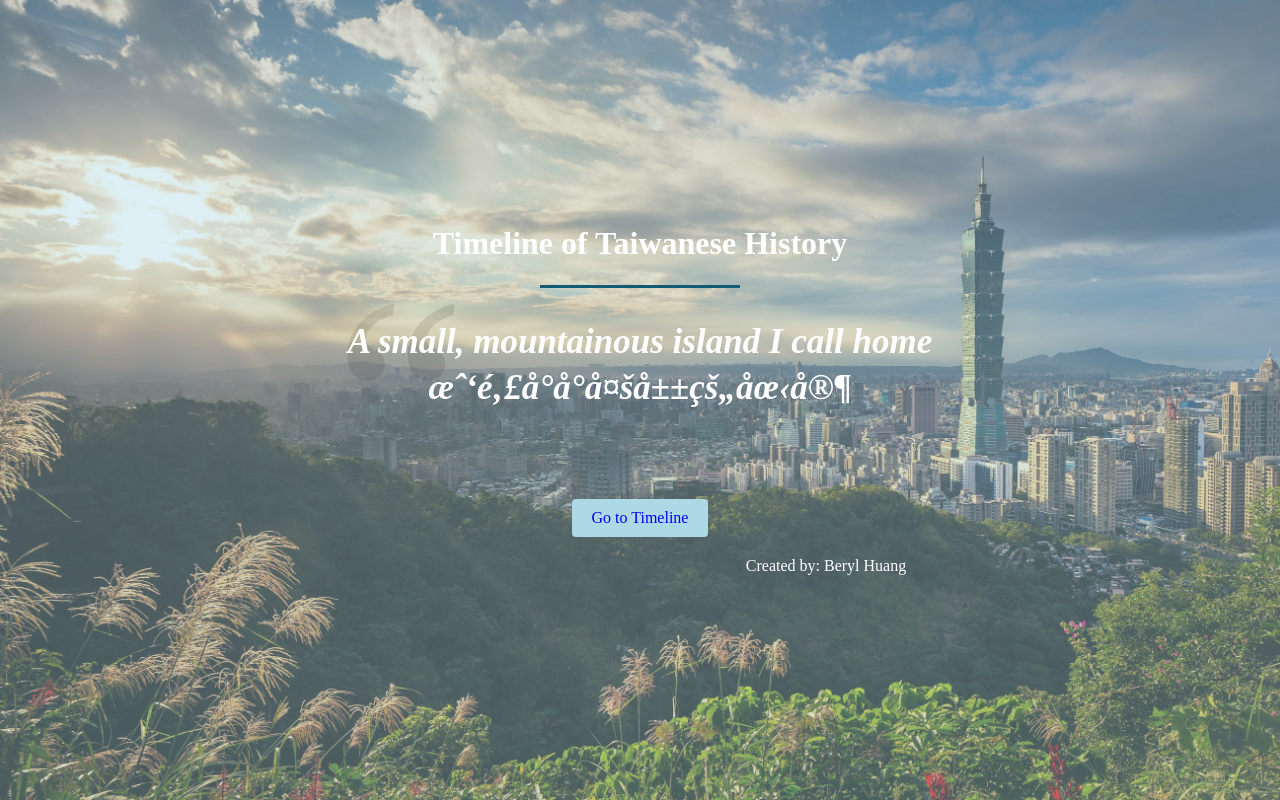
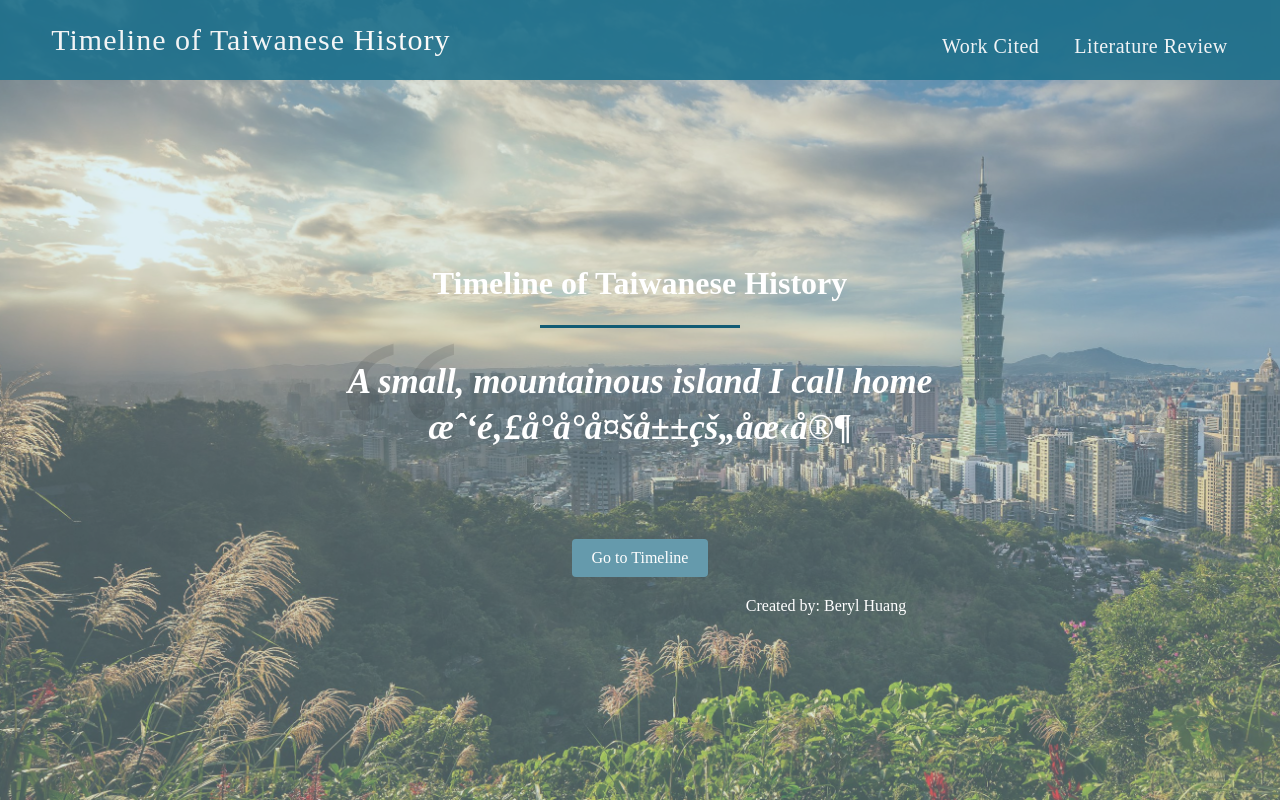
Before and after one commit to Beryl-code/Taiwan-History-Timeline, a plain HTML site: page MP3/index copy.html in a window 1280 px wide. Drawn offline with Linux system fonts and the light colour scheme; a web font is replaced by a local one.

Commit message:
Add files via upload

```diff
--- a/MP3/index copy.html
+++ b/MP3/index copy.html
@@ -15,6 +15,17 @@
         <link href="https://cdnjs.cloudflare.com/ajax/libs/font-awesome/5.15.4/css/all.min.css" rel="stylesheet">
     </head>
     <body>
+        <header class="header1">
+            <div class="wrapper">
+                <div class="logo">
+                    <a href="index copy.html">Timeline of Taiwanese History</a>
+                </div>
+                <nav class="nav1">
+                    <a href="Work Cited.docx">Work Cited</a>
+                    <a href="Literature Review.docx">Literature Review</a>
+                </nav>
+            </div>
+        </header>
         <div class="information-page">
             <h1 class="title">Timeline of Taiwanese History</h1>
 
--- a/MP3/styles/style.css
+++ b/MP3/styles/style.css
@@ -12,6 +12,15 @@ body{
 .wrapper{
     width:92%;
     margin: 0 auto;
+    z-index: 100;
+}
+.header1{
+    height: 80px;
+    width: 100%;
+    background: rgb(29, 112, 140);
+    opacity: .9;
+    position: absolute;
+    top: 0;
     z-index: 100;
 }
 header{
@@ -37,22 +46,31 @@ small {
 }
 .logo a{
     text-decoration: none;
+    color: white;
+    letter-spacing: 1px;
     font-size: 30px;
-    color: white;
-    letter-spacing: 4px;
+    line-height: 80px;
 }
+
+.nav1{
+    float: right;
+    margin-top: -50px;
+}
+
 nav{
     float: right;
-    line-height: 82px;
+    margin-top: 30px;
 }
+
 nav a{
     text-decoration: none;
-    letter-spacing: 4px;
+    letter-spacing: 0.5px;
     font-size: 20px;
     margin: 0 1px;
     padding: 36px, 10px;
     color: white;
     font-weight: 500;
+    margin-left: 30px;
 }
 
 
@@ -147,6 +165,10 @@ nav a{
     height: 100vh;
     padding: 20px;
     color: white;
+    width: 100%;
+    text-align: center;
+    padding-top: 100px;
+    font-family: "Times New Roman", Times, serif;
 
     background-image: url('../images/Taipei.jpeg'); /* Replace with your image URL */
     background-size: cover; /* Ensures the image covers the whole div */
@@ -176,10 +198,10 @@ nav a{
 }
 
 .button-class {
-    background-color: lightblue;
+    background-color: rgb(101, 154, 172);
     /* Green */
     border: none;
-    color: rgb(52hjjjjjjjjj, 78, 87);
+    color: white;
     padding: 10px 20px;
     text-align: center;
     text-decoration: none;
@@ -190,6 +212,7 @@ nav a{
     border-radius: 4px;
     display: block; /* Forces the button to take up the full width */
 }
+
 
 .blockquote {
     padding: 60px 80px 40px;
```
Also changed, not shown: MP3/index.html (+3 -2 lines), 3 other files.
